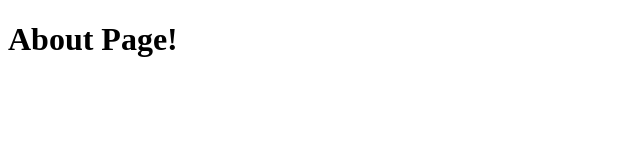
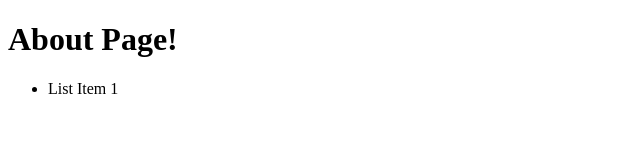
Before and after one commit to CLobenstein/demo, a plain HTML site: page about.html in a window 1280 px wide. Shown: the full height of the page, 0-640 px from the left. Drawn offline with Linux system fonts and the light colour scheme.

Commit message:
added ul to about.html

```diff
--- a/about.html
+++ b/about.html
@@ -7,5 +7,8 @@
   </head>
   <body>
     <h1>About Page!</h1>
+    <ul>
+      <li>List Item 1</li>
+    </ul>
   </body>
 </html>
```
